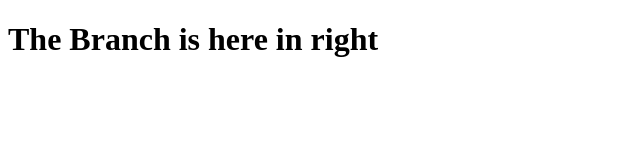
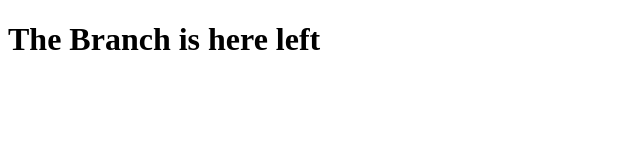
Before and after one commit to johnnynaorem/DemoFork, a plain HTML site: page index.html in a window 1280 px wide. Shown: the whole page, without its empty margins (0-640 px from the left). Drawn offline with Linux system fonts and the light colour scheme.

Commit message:
Master change

```diff
--- a/index.html
+++ b/index.html
@@ -6,6 +6,8 @@
     <title>Document</title>
 </head>
 <body>
-    <h1>The Branch is here in right</h1>
+    <h1>The Branch is here left</h1>
+
+
 </body>
 </html>
```
